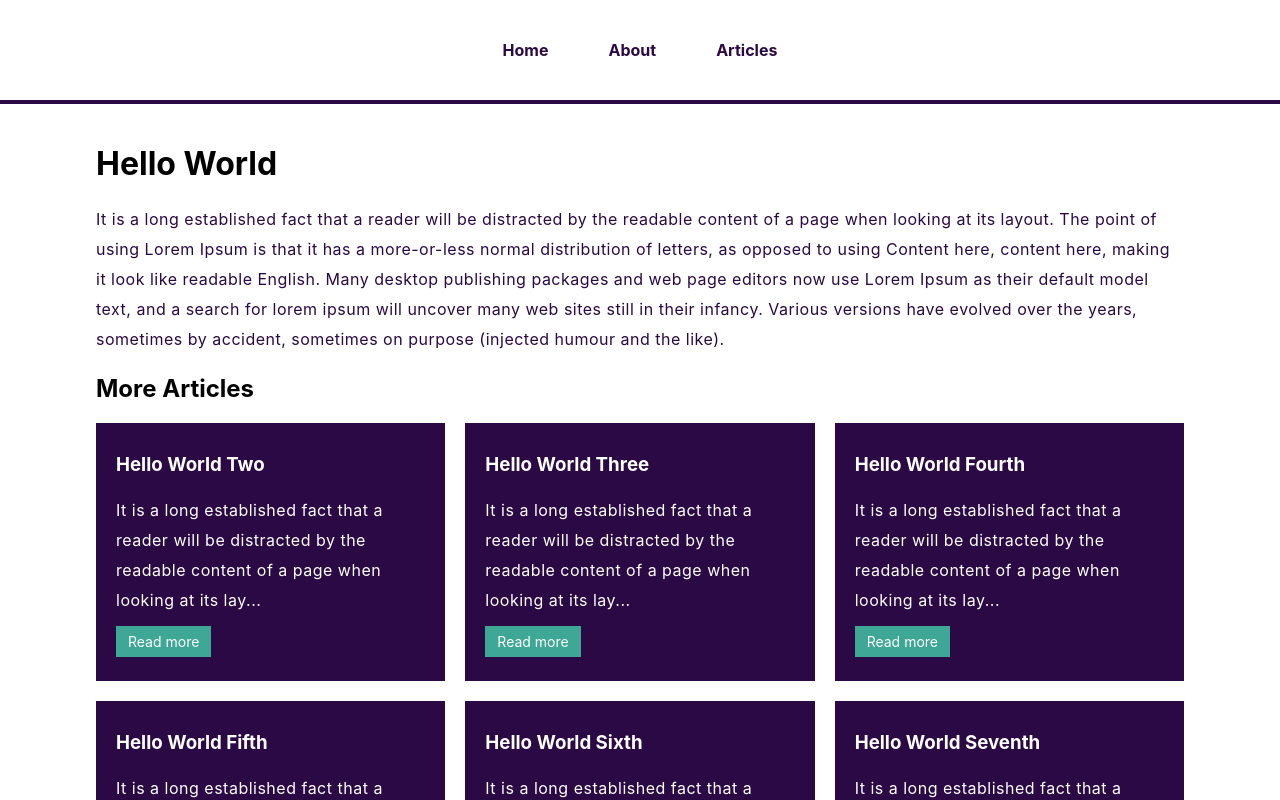
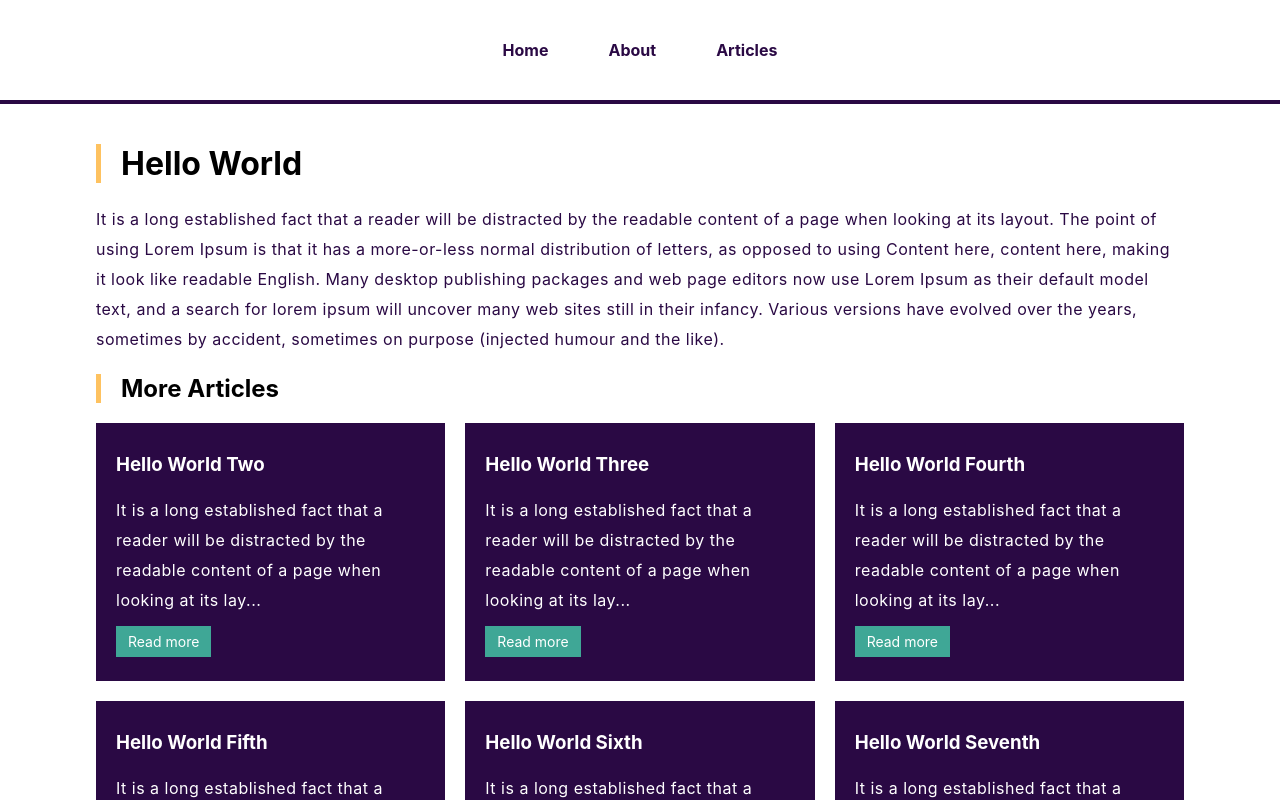
Before and after one commit to aldveq/react-blog, a React (Create React App) app: page /article/hello-world in a window 1280 px wide. Shown: the top 800 px of the page. Built offline with nearby package versions, Linux system fonts and the light colour scheme; the HTML template or start-up script is replaced by a standard one.

Commit message:
Title component added

```diff
--- a/src/assets/sass/components/index.scss
+++ b/src/assets/sass/components/index.scss
@@ -1 +1,2 @@
 @import './header.scss';
+@import './title.scss';
--- /dev/null
+++ b/src/assets/sass/components/title.scss
@@ -0,0 +1,4 @@
+.title {
+	border-left: 5px solid $tertiary-brand-color;
+	padding-left: 20px;
+}
--- a/src/assets/sass/pages/404.scss
+++ b/src/assets/sass/pages/404.scss
@@ -1,3 +1,8 @@
 .not-found-page-wrapper {
 	text-align: center;
+
+	h1, h2 {
+		display: table;
+		margin: 0 auto;
+	}
 }
--- /dev/null
+++ b/src/components/Title.js
@@ -0,0 +1,12 @@
+import React from "react";
+
+const Title = ({text, type}) => {
+
+	if (type === 'secondary') return <h2 className="title">{text}</h2>
+
+	return (
+		<h1 className="title">{text}</h1>
+	)
+}
+
+export default Title;
--- a/src/components/index.js
+++ b/src/components/index.js
@@ -1,2 +1,3 @@
 export { default as Header } from './Header';
 export { default as PostItem } from './PostItem';
+export { default as Title } from './Title';
--- a/src/pages/AboutPage.js
+++ b/src/pages/AboutPage.js
@@ -1,10 +1,11 @@
 import React from "react";
 import MainWrapper from "../containers/MainWrapper";
+import { Title } from "../components";
 
 const AboutPage = () => {
 	return (
 		<MainWrapper>
-			<h1>About</h1>
+			<Title text='About' type='main' />
 			<p>It is a long established fact that a reader will be distracted by the readable content of a page when looking at its layout. The point of using Lorem Ipsum is that it has a more-or-less normal distribution of letters, as opposed to using 'Content here, content here', making it look like readable English. Many desktop publishing packages and web page editors now use Lorem Ipsum as their default model text, and a search for 'lorem ipsum' will uncover many web sites still in their infancy. Various versions have evolved over the years, sometimes by accident, sometimes on purpose (injected humour and the like).</p>
 			<p>It is a long established fact that a reader will be distracted by the readable content of a page when looking at its layout. The point of using Lorem Ipsum is that it has a more-or-less normal distribution of letters, as opposed to using 'Content here, content here', making it look like readable English. Many desktop publishing packages and web page editors now use Lorem Ipsum as their default model text, and a search for 'lorem ipsum' will uncover many web sites still in their infancy. Various versions have evolved over the years, sometimes by accident, sometimes on purpose (injected humour and the like).</p>
 		</MainWrapper>
--- a/src/pages/ArticleSinglePage.js
+++ b/src/pages/ArticleSinglePage.js
@@ -2,8 +2,9 @@ import React from "react";
 import { useParams } from "react-router-dom";
 import MainWrapper from "../containers/MainWrapper";
 import PostsWrapper from "../containers/PostsWrapper";
+import NotFoundPage from "./NotFoundPage";
+import { Title } from "../components";
 import { blogData } from "../blog-data";
-import NotFoundPage from "./NotFoundPage";
 
 const ArticleSinglePage = () => {
 	const { name } = useParams();
@@ -14,9 +15,9 @@ const ArticleSinglePage = () => {
 
 	return (
 		<MainWrapper>
-			<h1>{blogSingleData.title}</h1>
+			<Title text={blogSingleData.title} type='main' />
 			<p>{blogSingleData.content}</p>
-			<h2>More Articles</h2>
+			<Title text='More Articles' type='secondary' />
 			<PostsWrapper blogData={moreArticles} />
 		</MainWrapper>
 	);
--- a/src/pages/ArticlesPage.js
+++ b/src/pages/ArticlesPage.js
@@ -1,12 +1,13 @@
 import React from "react";
 import MainWrapper from "../containers/MainWrapper";
 import PostsWrapper from "../containers/PostsWrapper";
+import { Title } from "../components";
 import { blogData } from "../blog-data";
 
 const ArticlesPage = () => {
 	return (
 		<MainWrapper>
-			<h1>Articles</h1>
+			<Title text='Articles' type='main' />
 			<PostsWrapper blogData={blogData} />
 		</MainWrapper>
 	);
--- a/src/pages/HomePage.js
+++ b/src/pages/HomePage.js
@@ -1,10 +1,11 @@
 import React from "react";
 import MainWrapper from "../containers/MainWrapper";
+import { Title } from "../components";
 
 const HomePage = () => {
 	return (
 		<MainWrapper>
-			<h1>Home</h1>
+			<Title text='Home' type='main' />
 			<p>It is a long established fact that a reader will be distracted by the readable content of a page when looking at its layout. The point of using Lorem Ipsum is that it has a more-or-less normal distribution of letters, as opposed to using 'Content here, content here', making it look like readable English. Many desktop publishing packages and web page editors now use Lorem Ipsum as their default model text, and a search for 'lorem ipsum' will uncover many web sites still in their infancy. Various versions have evolved over the years, sometimes by accident, sometimes on purpose (injected humour and the like).</p>
 			<p>It is a long established fact that a reader will be distracted by the readable content of a page when looking at its layout. The point of using Lorem Ipsum is that it has a more-or-less normal distribution of letters, as opposed to using 'Content here, content here', making it look like readable English. Many desktop publishing packages and web page editors now use Lorem Ipsum as their default model text, and a search for 'lorem ipsum' will uncover many web sites still in their infancy. Various versions have evolved over the years, sometimes by accident, sometimes on purpose (injected humour and the like).</p>
 		</MainWrapper>
--- a/src/pages/NotFoundPage.js
+++ b/src/pages/NotFoundPage.js
@@ -1,11 +1,12 @@
 import React from "react";
 import MainWrapper from "../containers/MainWrapper";
+import { Title } from "../components";
 
 const NotFoundPage = () => {
 	return (
 		<MainWrapper>
 			<div className="not-found-page-wrapper">
-				<h1>Sorry, resource not found 😭!</h1>
+				<Title text='Sorry, resource not found 😭!' type='main' />
 			</div>
 		</MainWrapper>
 	)
```
